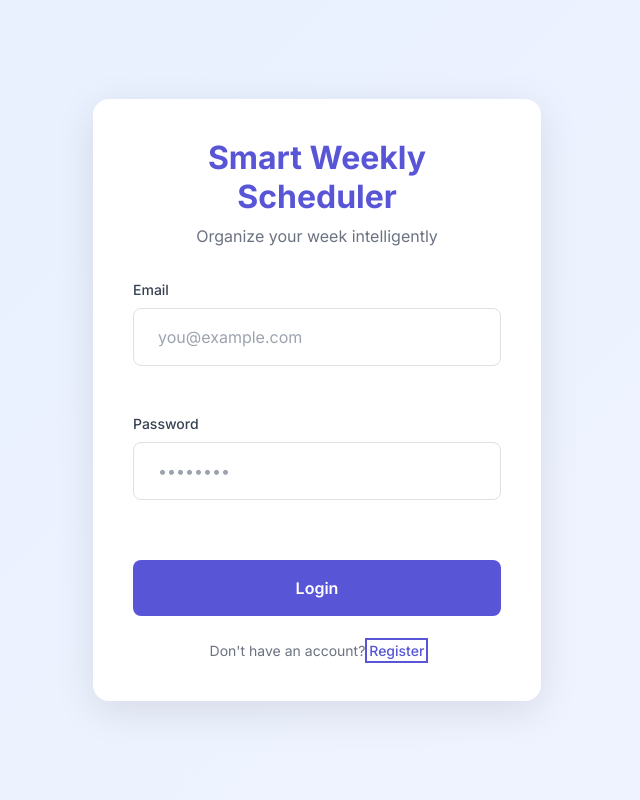
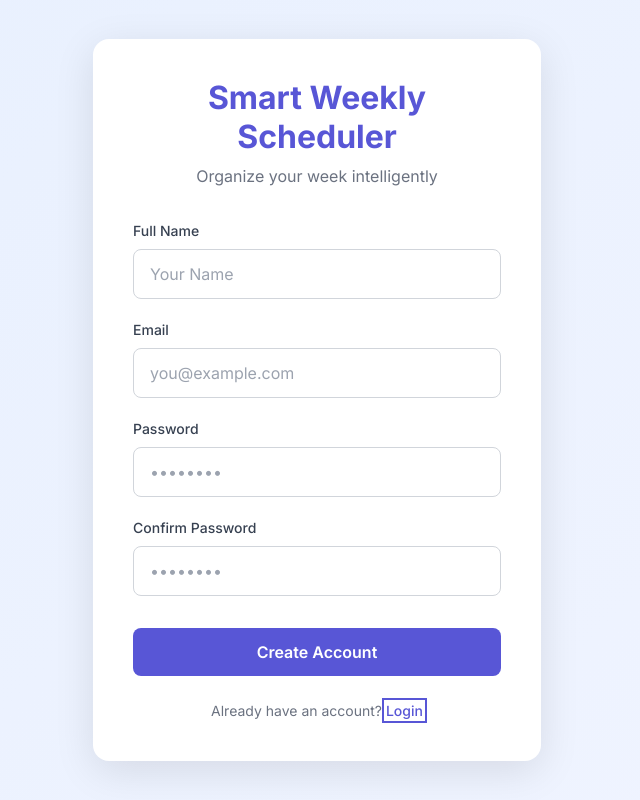
Before and after one commit to Adammross1/startup, a React (Vite) app: page / in a window 1280 px wide. Both pictures are taken after a click on the link "Register". Shown: the whole page, without its empty margins (323-963 px from the left). Built offline with nearby package versions, Linux system fonts and the light colour scheme.

Commit message:
Implement user authentication with login and registration forms, including error handling and state management

```diff
--- a/src/login/login.jsx
+++ b/src/login/login.jsx
@@ -1,14 +1,49 @@
-import React from 'react';
+import React, { useState } from 'react';
 import { useNavigate } from 'react-router-dom';
+import { useUser } from '../context/UserContext';
 import './login.css';
 
 export function Login() {
   const navigate = useNavigate();
+  const { login, register } = useUser();
 
-  const handleLogin = (e) => {
+  const [isRegistering, setIsRegistering] = useState(false);
+  const [email, setEmail] = useState('');
+  const [password, setPassword] = useState('');
+  const [name, setName] = useState('');
+  const [confirmPassword, setConfirmPassword] = useState('');
+  const [error, setError] = useState('');
+
+  function handleLogin(e) {
     e.preventDefault();
+    setError('');
+    try {
+      login(email, password);
       navigate('/dashboard');
-  };
+    } catch (err) {
+      setError(err.message);
+    }
+  }
+
+  function handleRegister(e) {
+    e.preventDefault();
+    setError('');
+    if (password !== confirmPassword) {
+      setError('Passwords do not match.');
+      return;
+    }
+    try {
+      register(name, email, password);
+      navigate('/dashboard');
+    } catch (err) {
+      setError(err.message);
+    }
+  }
+
+  function switchMode(isRegistering) {
+    setIsRegistering(isRegistering);
+    setError('');
+  }
 
   return (
     <main id="login-card-container">
@@ -18,6 +53,9 @@ export function Login() {
           <p>Organize your week intelligently</p>
         </header>
 
+        {error && <p className="login-error">{error}</p>}
+
+        {!isRegistering ? (
           <form id="login-form" onSubmit={handleLogin}>
             <fieldset>
               <div className="mb-5">
@@ -25,90 +63,90 @@ export function Login() {
                 <input
                   type="email"
                   id="login-email"
-                            name="email"
                   placeholder="you@example.com"
                   className="w-full px-4 py-3 border border-gray-300 rounded-lg focus:outline-none focus:ring-2 focus:ring-indigo-500 focus:border-transparent transition"
+                  value={email}
+                  onChange={(e) => setEmail(e.target.value)}
                   required
                 />
               </div>
-
               <div className="mb-5">
                 <label htmlFor="login-password" className="block text-sm font-medium mb-2">Password</label>
                 <input
                   type="password"
                   id="login-password"
-                            name="password"
                   placeholder="••••••••"
                   className="w-full px-4 py-3 border border-gray-300 rounded-lg focus:outline-none focus:ring-2 focus:ring-indigo-500 focus:border-transparent transition"
+                  value={password}
+                  onChange={(e) => setPassword(e.target.value)}
                   required
                 />
               </div>
-
-                    <button type="submit" className="w-full bg-indigo-600 hover:bg-indigo-700 text-white font-semibold py-3 px-6 rounded-lg transition-all active:scale-95">Login</button>
+              <button type="submit" className="w-full bg-indigo-600 hover:bg-indigo-700 text-white font-semibold py-3 px-6 rounded-lg transition-all active:scale-95">
+                Login
+              </button>
             </fieldset>
           </form>
-
-            {/* Register form hidden by default, toggled via JS later */}
-            <form id="register-form" style={{display: 'none'}} onSubmit={handleLogin}>
+        ) : (
+          <form id="register-form" onSubmit={handleRegister}>
             <fieldset>
               <div>
                 <label htmlFor="register-name">Full Name</label>
                 <input
                   type="text"
                   id="register-name"
-                            name="name"
                   placeholder="Your Name"
+                  value={name}
+                  onChange={(e) => setName(e.target.value)}
                   required
                 />
               </div>
-
               <div>
                 <label htmlFor="register-email">Email</label>
                 <input
                   type="email"
                   id="register-email"
-                            name="email"
                   placeholder="you@example.com"
+                  value={email}
+                  onChange={(e) => setEmail(e.target.value)}
                   required
                 />
               </div>
-
               <div>
                 <label htmlFor="register-password">Password</label>
                 <input
                   type="password"
                   id="register-password"
-                            name="password"
                   placeholder="••••••••"
+                  value={password}
+                  onChange={(e) => setPassword(e.target.value)}
                   required
                 />
               </div>
-
               <div>
                 <label htmlFor="register-confirm-password">Confirm Password</label>
                 <input
                   type="password"
                   id="register-confirm-password"
-                            name="confirm-password"
                   placeholder="••••••••"
+                  value={confirmPassword}
+                  onChange={(e) => setConfirmPassword(e.target.value)}
                   required
                 />
               </div>
-
               <button type="submit">Create Account</button>
             </fieldset>
           </form>
+        )}
 
         <footer>
-                <p id="toggle-to-register">
-                    Don't have an account? <a href="#" id="show-register">Register</a>
-                </p>
-                <p id="toggle-to-login" style={{display: 'none'}}>
-                    Already have an account? <a href="#" id="show-login">Login</a>
-                </p>
+          {!isRegistering ? (
+            <p>Don't have an account? <a href="#" onClick={(e) => { e.preventDefault(); switchMode(true); }}>Register</a></p>
+          ) : (
+            <p>Already have an account? <a href="#" onClick={(e) => { e.preventDefault(); switchMode(false); }}>Login</a></p>
+          )}
         </footer>
       </section>
     </main>
-
   );
 }
```
Lines whose indentation alone changed are shown as unchanged.
